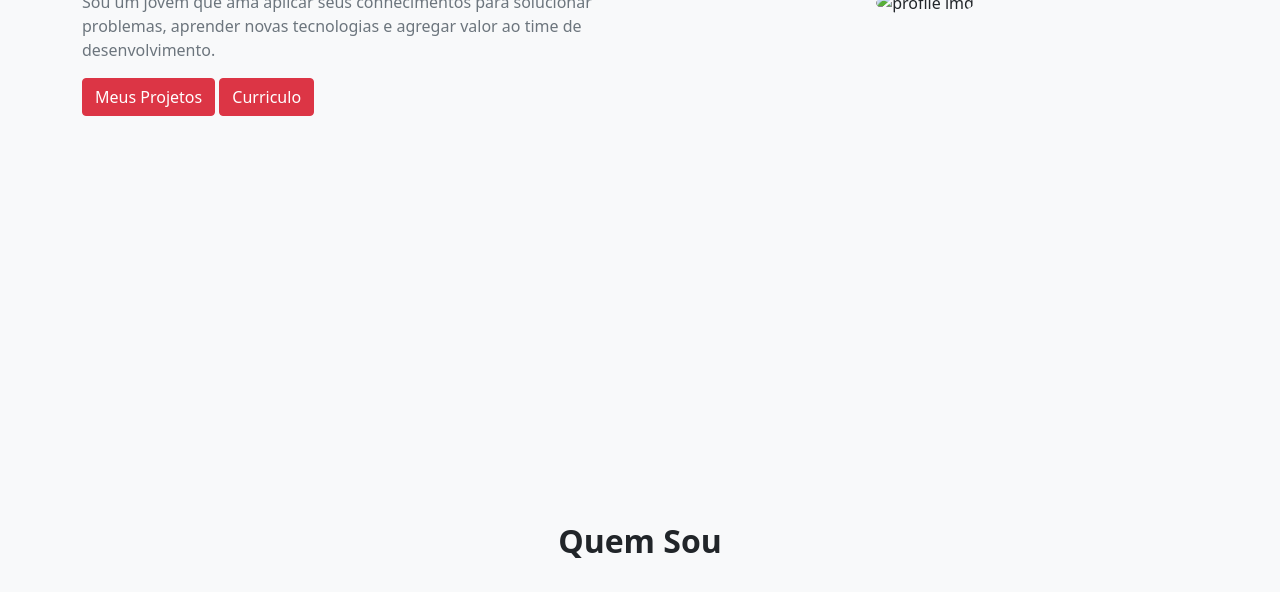
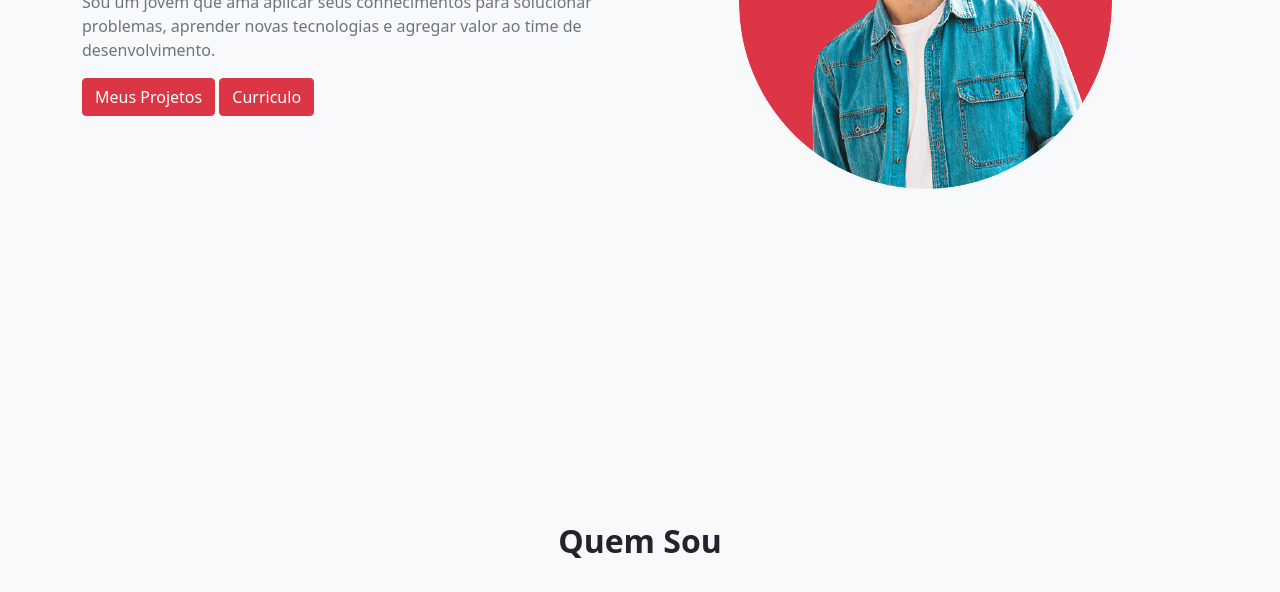
Before and after one commit to Lucas-Silva01/LuquinhaTec, a plain HTML site: page index.html in a window 1280 px wide. Shown: the part 508-1100 px from the top of the page. Drawn offline with Linux system fonts and the light colour scheme.

Commit message:
Update index.html

```diff
--- a/index.html
+++ b/index.html
@@ -35,7 +35,7 @@
         <div class="row min-vh-100 align-items-center align-content-center">
           <div class="col -md -6 mt -5 mt - md 0">
             <div class="home-img text-center">
-              <img src="profile.png" class="rounded-circle mw-100" alt="profile img" class="rounded-circle mw-100" alt="profile img">
+              <img src="img/profile.png" class="rounded-circle mw-100" alt="profile img" class="rounded-circle mw-100" alt="profile img">
       </div>
       </div>
       <div class="col - md -6 mt -5 mt-md-0 order-md-first">
```
